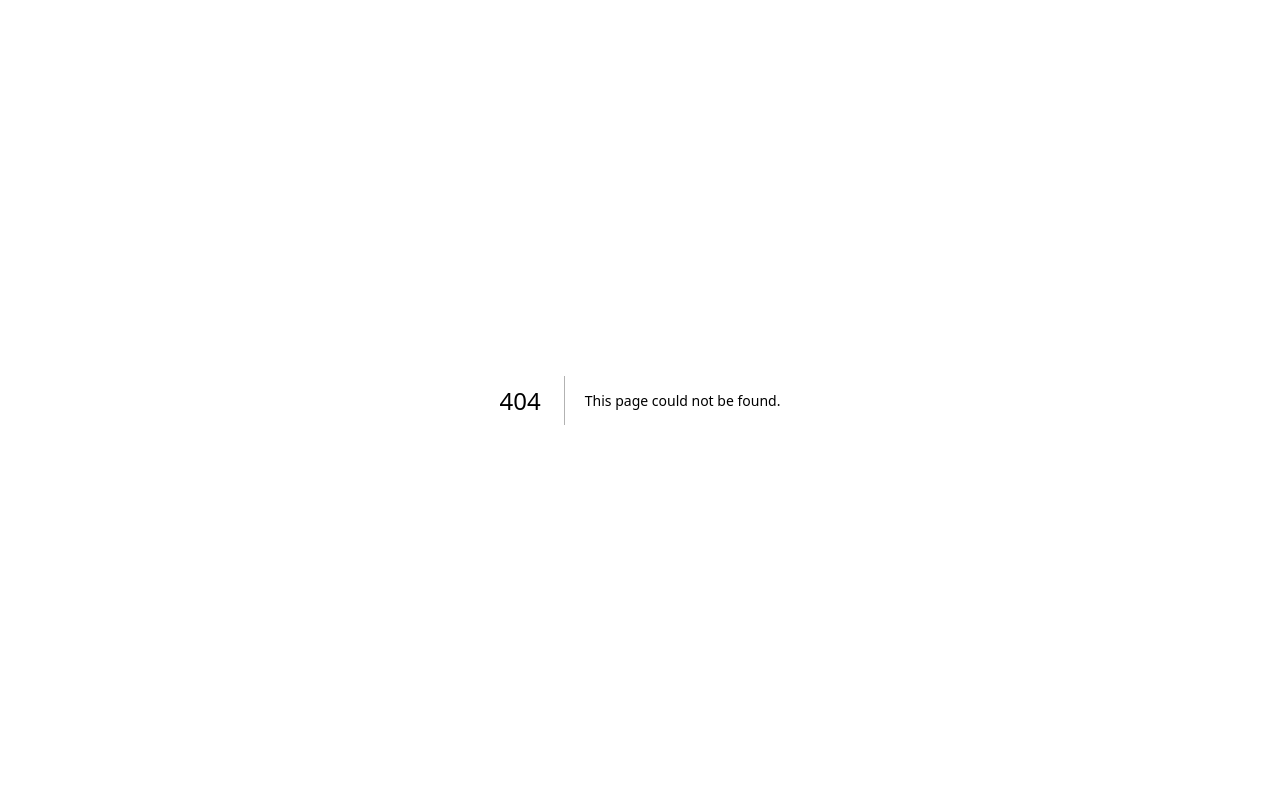
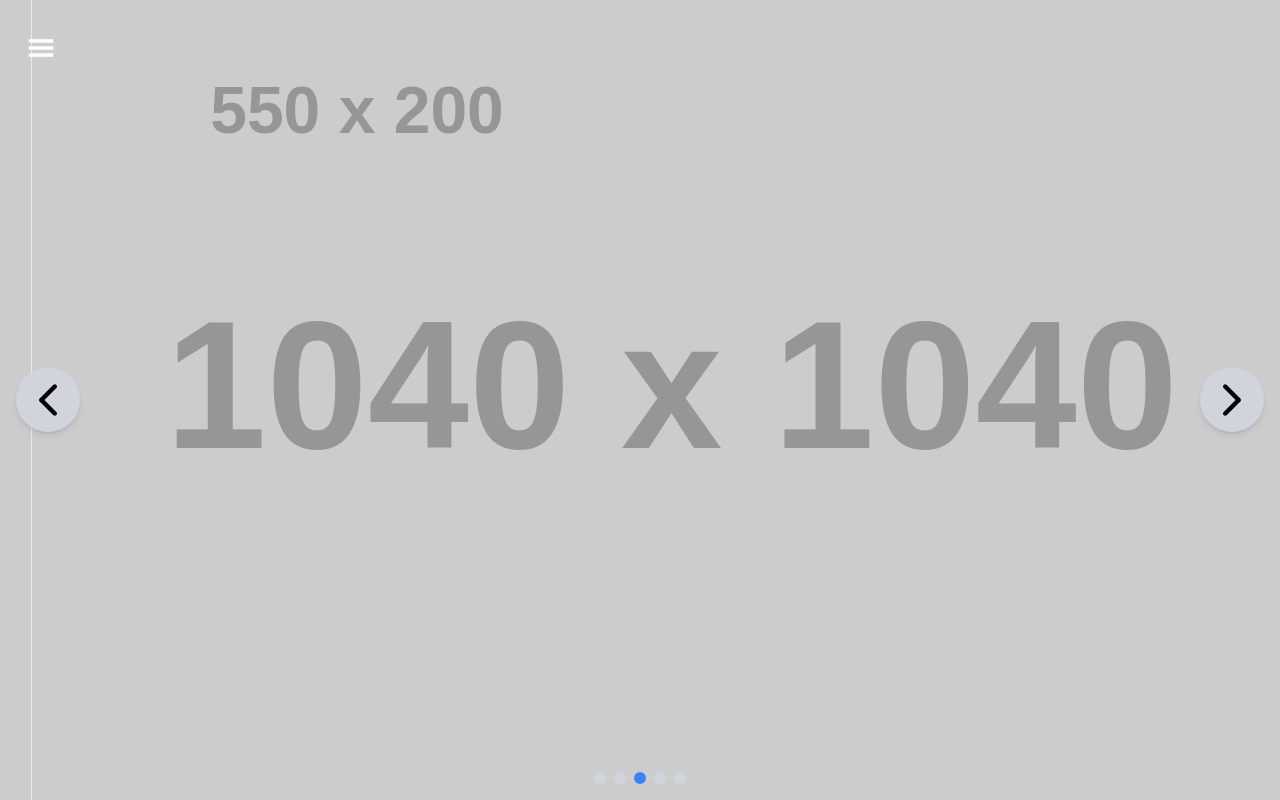
Before and after one commit to kim-young-dong/react-components, a Next.js app: page /template in a window 1280 px wide. Before the commit this address had no page. Shown: the top 800 px of the page. Built offline with nearby package versions, Linux system fonts and the light colour scheme.

Commit message:
feat: openLogo 페이지 삭제 및 템플릿 페이지로 변경, 새로운 Carousel 컴포넌트 추가

```diff
--- a/src/app/openLogo/page.tsx
+++ /dev/null
@@ -1,10 +0,0 @@
-export default function OpenLogo() {
-  return (
-    <div className="flex justify-center items-center h-screen">
-      <div className="flex flex-col items-center">
-        <img src="/logo.png" alt="logo" className="w-40 h-40" />
-        <h1 className="text-4xl font-bold">Welcome to My Project</h1>
-      </div>
-    </div>
-  );
-}
--- a/src/app/page.tsx
+++ b/src/app/page.tsx
@@ -21,10 +21,10 @@ const PAGES = [
     discription: "숏폼 제작자 음원 제공 서비스.",
   },
   {
-    title: "openLogo",
-    href: "/openLogo",
+    title: "template",
+    href: "/template",
     imgUrl: "/openLogo.png",
-    discription: "로고 제작 서비스.",
+    discription: "템플릿 프로젝트.",
   },
 ];
 
--- /dev/null
+++ b/src/app/template/components/Carousel.tsx
@@ -0,0 +1,108 @@
+"use client";
+import tw from "tailwind-styled-components";
+import React, { useState, useEffect } from "react";
+import Image from "next/image";
+import { IoIosArrowBack } from "react-icons/io";
+import { IoIosArrowForward } from "react-icons/io";
+
+export default function Carousel({ images }: { images: string[] }) {
+  const [currentIndex, setCurrentIndex] = useState(0);
+
+  useEffect(() => {
+    const interval = setInterval(() => {
+      nextSlide();
+    }, 3000);
+
+    return () => clearInterval(interval);
+  }, []);
+
+  const nextSlide = () => {
+    setCurrentIndex((prevIndex) =>
+      prevIndex === images.length - 1 ? 0 : prevIndex + 1
+    );
+  };
+
+  const prevSlide = () => {
+    setCurrentIndex((prevIndex) =>
+      prevIndex === 0 ? images.length - 1 : prevIndex - 1
+    );
+  };
+
+  const goToSlide = (index: number) => {
+    setCurrentIndex(index);
+  };
+
+  return (
+    <CarouselContainer>
+      {/* 이미지 슬라이드 */}
+      <div className="relative w-full h-full overflow-hidden">
+        <div
+          className="flex h-full transition-transform duration-500 ease-in-out"
+          style={{ transform: `translateX(-${currentIndex * 100}%)` }}
+        >
+          {images.map((image, index) => (
+            <div key={index} className="w-full flex-shrink-0 relative h-full">
+              <Image
+                src={image}
+                alt={`Slide ${index + 1}`}
+                fill
+                className="object-cover"
+                priority={index === 0}
+              />
+            </div>
+          ))}
+        </div>
+      </div>
+
+      {/* 이전/다음 화살표 버튼 */}
+      <CarouselController onClick={prevSlide} className="left-4">
+        <IoIosArrowBack size={48} />
+      </CarouselController>
+      <CarouselController onClick={nextSlide} className="right-4">
+        <IoIosArrowForward size={48} />
+      </CarouselController>
+
+      {/* 하단 인디케이터 버튼 */}
+      <CarouselIndicator>
+        {images.map((_, index) => (
+          <button
+            key={index}
+            onClick={() => goToSlide(index)}
+            className={`w-3 h-3 rounded-full
+              ${
+                currentIndex === index
+                  ? "bg-blue-500"
+                  : "bg-gray-300 hover:bg-gray-400"
+              }`}
+          />
+        ))}
+      </CarouselIndicator>
+    </CarouselContainer>
+  );
+}
+
+const CarouselContainer = tw.div`
+  carousel_container
+  w-full h-screen
+  relative
+  overflow-hidden
+`;
+const CarouselItem = tw.div`
+  carousel_item
+  w-full
+  relative
+`;
+const CarouselController = tw.button`
+  carousel_controller
+  p-2
+  absolute top-1/2
+  transform -translate-y-1/2
+  rounded-full shadow-md
+  hover:bg-gray-400 bg-gray-300
+`;
+const CarouselIndicator = tw.div`
+  flex justify-center
+  absolute bottom-4 left-1/2
+  transform -translate-x-1/2
+  space-x-2
+`;
--- /dev/null
+++ b/src/app/template/components/Footer.tsx
@@ -0,0 +1 @@
+export default function Footer() {}
--- /dev/null
+++ b/src/app/template/components/Header.tsx
@@ -0,0 +1,94 @@
+"use client";
+import { usePathname, useParams } from "next/navigation";
+import { useState } from "react";
+import Link from "next/link";
+import tw from "tailwind-styled-components";
+import { GiHamburgerMenu } from "react-icons/gi";
+import Image from "next/image";
+import SideMenu from "./SideMenu";
+
+const MENU_ITEMS = [
+  {
+    title: "악세서리",
+    path: "/",
+  },
+  {
+    title: "뉴스&이벤트",
+    path: "/",
+  },
+  {
+    title: "매장찾기",
+    path: "/",
+  },
+  {
+    title: "고객센터",
+    path: "/",
+  },
+  {
+    title: "주문하기",
+    path: "/",
+  },
+  {
+    title: "장바구니",
+    path: "/",
+  },
+  {
+    title: "마이페이지",
+    path: "/",
+  },
+];
+
+export default function Header() {
+  const [isModalActive, setIsModalActive] = useState(false);
+  const params = useParams();
+  const toggleModal = () => {
+    setIsModalActive(!isModalActive);
+  };
+  return (
+    <>
+      <NavBarContainer>
+        {/* menu-togle */}
+        <NavItem onClick={toggleModal}>
+          <GiHamburgerMenu size={28} color="white" className="cursor-pointer" />
+        </NavItem>
+        {/* Logo */}
+        <Link href={"/"}>
+          <Image
+            src="https://via.placeholder.com/550X200/ff0/000?text=Logo"
+            alt="logo"
+            width={550}
+            height={200}
+          />
+        </Link>
+      </NavBarContainer>
+      <SideMenu
+        menuList={MENU_ITEMS}
+        isActive={isModalActive}
+        toggleModal={toggleModal}
+      />
+    </>
+  );
+}
+const NavBarContainer = tw.header`
+  fixed top-0 z-50
+  w-full px-4 mt-4
+  flex gap-4
+`;
+
+const NavItem = tw.button`
+${({ $isActive }: { $isActive?: boolean }) => {
+  return $isActive
+    ? `
+  text-lg font-bold
+  after:content-[''] after:w-1 after:h-1
+  after:rounded-xl after:bg-white
+  after:absolute after:bottom-[8px] after:left-1/2
+  `
+    : `text-md`;
+}}
+nav_item
+min-w-[50px] h-16
+flex items-center justify-center
+cursor-pointer
+text-center relative
+`;
--- /dev/null
+++ b/src/app/template/components/SideMenu.tsx
@@ -0,0 +1,105 @@
+"use client";
+import Link from "next/link";
+import tw from "tailwind-styled-components";
+import { FaUser } from "react-icons/fa";
+import { IoClose } from "react-icons/io5";
+import { CiLogout } from "react-icons/ci";
+
+export default function SideMenu({
+  menuList,
+  isActive,
+  toggleModal,
+}: {
+  menuList: { title: string; path: string }[];
+  isActive: boolean;
+  toggleModal: () => void;
+}) {
+  const logout = () => {
+    // LocalStorage에서 토큰 제거
+  };
+
+  return (
+    <>
+      <SideMenuContainer $isActive={isActive}>
+        <SideMenuContent $isActive={isActive}>
+          {/* close-btn */}
+          <div className="w-full flex justify-end">
+            <button className="relative" onClick={toggleModal}>
+              <IoClose size={28} />
+            </button>
+          </div>
+          {/* user-profile */}
+          <div className="w-full flex flex-col justify-center items-center">
+            <div className="w-[100px] h-[100px] flex justify-center items-center rounded-full bg-[#efeeed]">
+              <FaUser size={50} />
+            </div>
+            <span className="text-lg">userName</span>
+          </div>
+          {/* menu-list */}
+          <MenuList>
+            {menuList.map((item) => {
+              return (
+                <MenuItem key={item.title}>
+                  <Link href={item.path}>{item.title}</Link>
+                </MenuItem>
+              );
+            })}
+            <RowDashBar />
+            {/* logout */}
+            <MenuItem onClick={logout}>
+              <CiLogout />
+              <span>Log out</span>
+            </MenuItem>
+          </MenuList>
+        </SideMenuContent>
+        {/* background */}
+        <BackGround onClick={toggleModal} />
+      </SideMenuContainer>
+    </>
+  );
+}
+
+const SideMenuContainer = tw.div`
+  side_menu
+  ${({ $isActive }: { $isActive: boolean }) =>
+    $isActive ? `opacity-100` : `opacity-0 pointer-events-none`}
+  w-full h-full z-50 overflow-hidden
+  flex justify-end items-center
+  fixed top-0 left-0
+  text-black
+  transition-all duration-300
+`;
+const SideMenuContent = tw.div`
+  side_menu_content
+  ${({ $isActive }: { $isActive: boolean }) =>
+    $isActive ? `translate-x-0` : `-translate-x-full`}
+  lg:w-1/3 w-full h-full p-2 z-50
+  flex flex-col items-center
+  absolute top-0 left-0
+  bg-white
+  transition-all duration-300
+`;
+const MenuList = tw.div`
+  w-full h-full
+  px-2
+  flex flex-col items-center
+`;
+const MenuItem = tw.div`
+  w-full h-10
+  flex items-center gap-1
+  text-sm text-gray-400 font-normal cursor-pointer
+`;
+const BackGround = tw.div`
+  w-full h-full
+  z-10
+  absolute top-0 left-0
+  bg-black
+  bg-opacity-70
+`;
+const RowDashBar = tw.div`
+  row_dash_bar
+  w-full
+  h-[1px]
+  my-1
+  bg-gray-200
+`;
--- /dev/null
+++ b/src/app/template/layout.tsx
@@ -0,0 +1,14 @@
+import Header from "./components/Header";
+
+export default function TemplateLayout({
+  children,
+}: {
+  children: React.ReactNode;
+}) {
+  return (
+    <>
+      <Header />
+      <main>{children}</main>
+    </>
+  );
+}
--- /dev/null
+++ b/src/app/template/page.tsx
@@ -0,0 +1,48 @@
+"use client";
+import Carousel from "./components/Carousel";
+import { useEffect } from "react";
+import "./styles.css";
+
+const images = [
+  "https://via.placeholder.com/1040",
+  "https://via.placeholder.com/1040",
+  "https://via.placeholder.com/1040",
+  "https://via.placeholder.com/1040",
+  "https://via.placeholder.com/1040",
+];
+const scrollItem = Array.from({ length: 5 }, (_, i) => i);
+export default function OpenLogo() {
+  useEffect(() => {
+    const handleScroll = (event: WheelEvent) => {
+      event.preventDefault();
+      const delta = Math.sign(event.deltaY);
+      const currentScroll = window.scrollY;
+      const screenHeight = window.innerHeight;
+      const nextScroll = currentScroll + delta * screenHeight;
+      window.scrollTo({
+        top: nextScroll,
+        behavior: "smooth",
+      });
+    };
+
+    window.addEventListener("wheel", handleScroll, { passive: false });
+
+    return () => {
+      window.removeEventListener("wheel", handleScroll);
+    };
+  }, []);
+  return (
+    <>
+      {/* 전체화면 스크롤 */}
+
+      {scrollItem.map((item, index) => (
+        <div
+          key={index}
+          className={`scrolls h-screen flex items-center justify-center relative`}
+        >
+          <Carousel images={images} />
+        </div>
+      ))}
+    </>
+  );
+}
--- /dev/null
+++ b/src/app/template/styles.css
@@ -0,0 +1,10 @@
+/* Hide scrollbar for Chrome, Safari and Opera */
+::-webkit-scrollbar {
+  display: none;
+}
+
+/* Hide scrollbar for IE, Edge and Firefox */
+body {
+  -ms-overflow-style: none; /* IE and Edge */
+  scrollbar-width: none; /* Firefox */
+}
```
